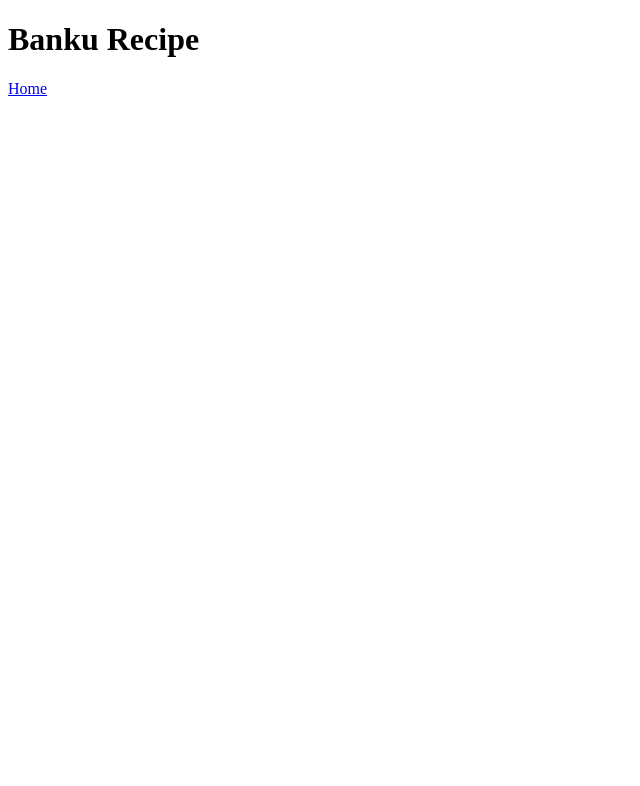
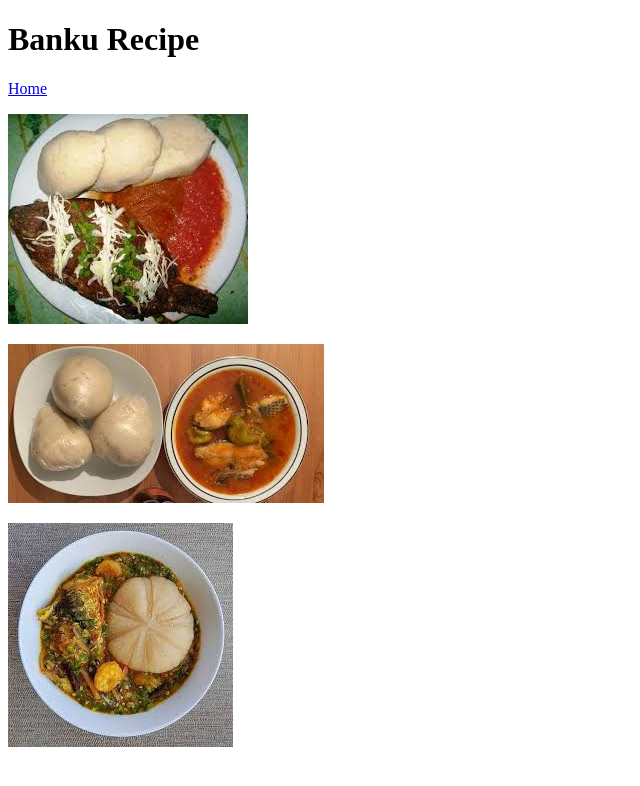
Before and after one commit to nuelwhite/odin-recipes, a plain HTML site: page recipes/banku.html in a window 1280 px wide. Shown: the whole page, without its empty margins (0-640 px from the left). Drawn offline with Linux system fonts and the light colour scheme.

Commit message:
Add images to banku.html

```diff
--- a/recipes/banku.html
+++ b/recipes/banku.html
@@ -9,5 +9,21 @@
     <h1>Banku Recipe</h1>
 
     <a href="../index.html">Home</a>
+
+    <!-- image 1 -->
+    <p>
+        <img src="/recipes/images/banku_pepper.jpeg" alt="banku with pepper">
+    </p>
+
+
+    <!-- image 2 -->
+     <p>
+        <img src="/recipes/images/banku_soup.jpeg" alt="">
+     </p>
+
+     <!-- image 3 -->
+    <p>
+        <img src="/recipes/images/banku_okro.jpeg" alt="banku with okro">
+    </p>
 </body>
 </html>
```
